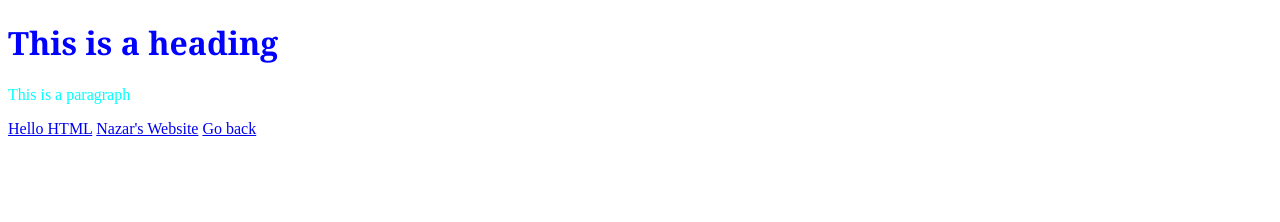
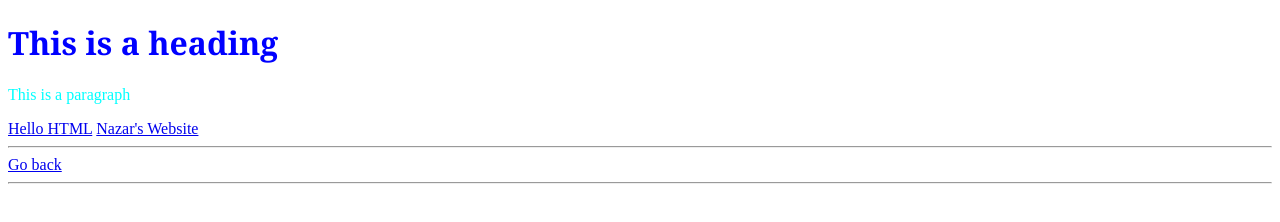
Before and after one commit to mr-nazar-05/soudagaragencies.com, a plain HTML site: page index.html in a window 1280 px wide. Drawn offline with Linux system fonts and the light colour scheme.

Commit message:
Update index.html

```diff
--- a/index.html
+++ b/index.html
@@ -7,7 +7,7 @@
         <h1 style="color:blue; font-family:Georgia;">This is a heading</h1>
         <p style="color:aqua;font-family:Times New Roman;"> This is a paragraph</p>
         <a href="Hello.html">Hello HTML</a>
-        <a href="nazarsoudagar.wordpress.com">Nazar's Website</a>
-        <a href="index.html">Go back</a>
+        <a href="nazarsoudagar.wordpress.com">Nazar's Website</a> <hr>
+        <a href="index.html">Go back</a> <hr>
     </body>
 </html>
```
